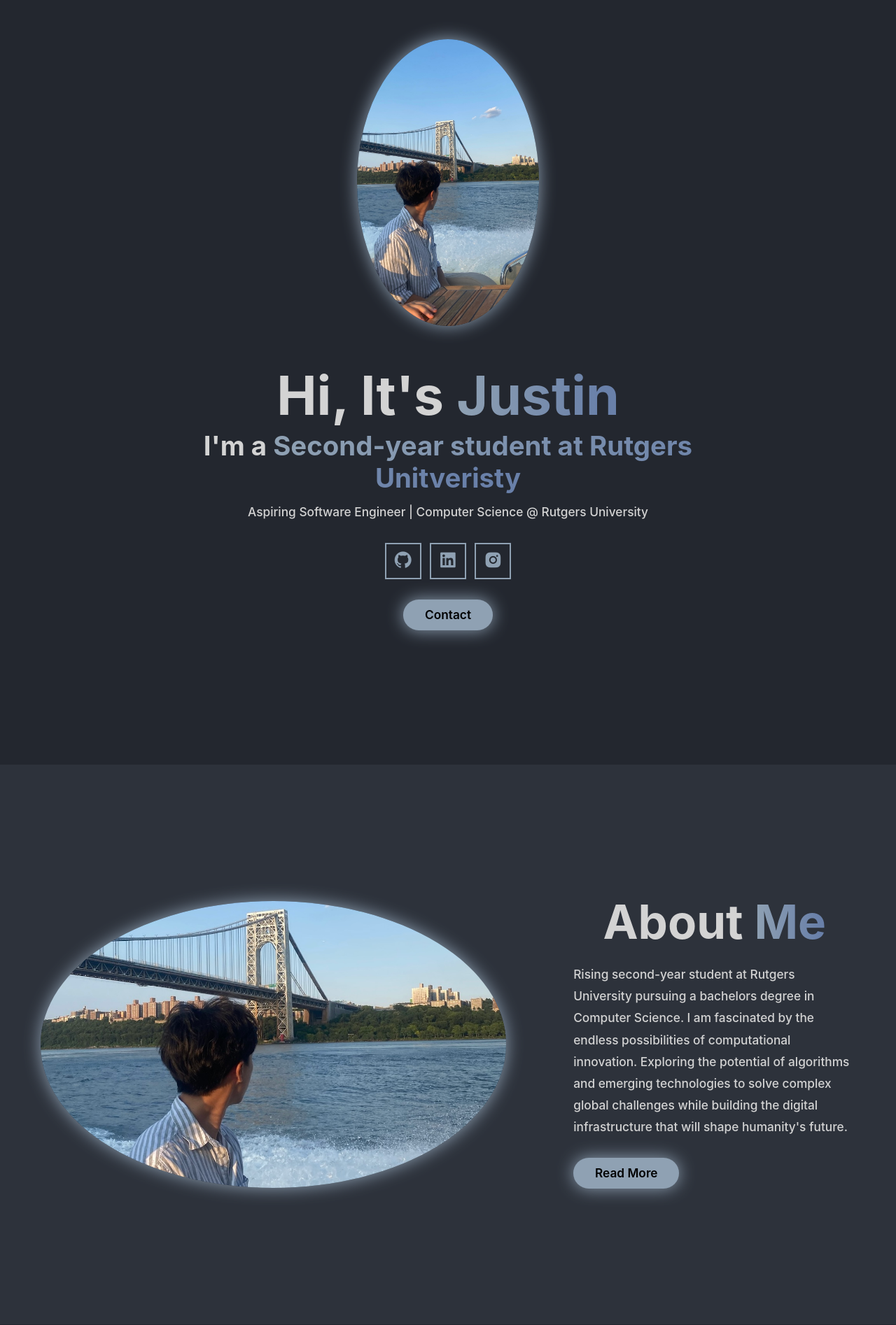
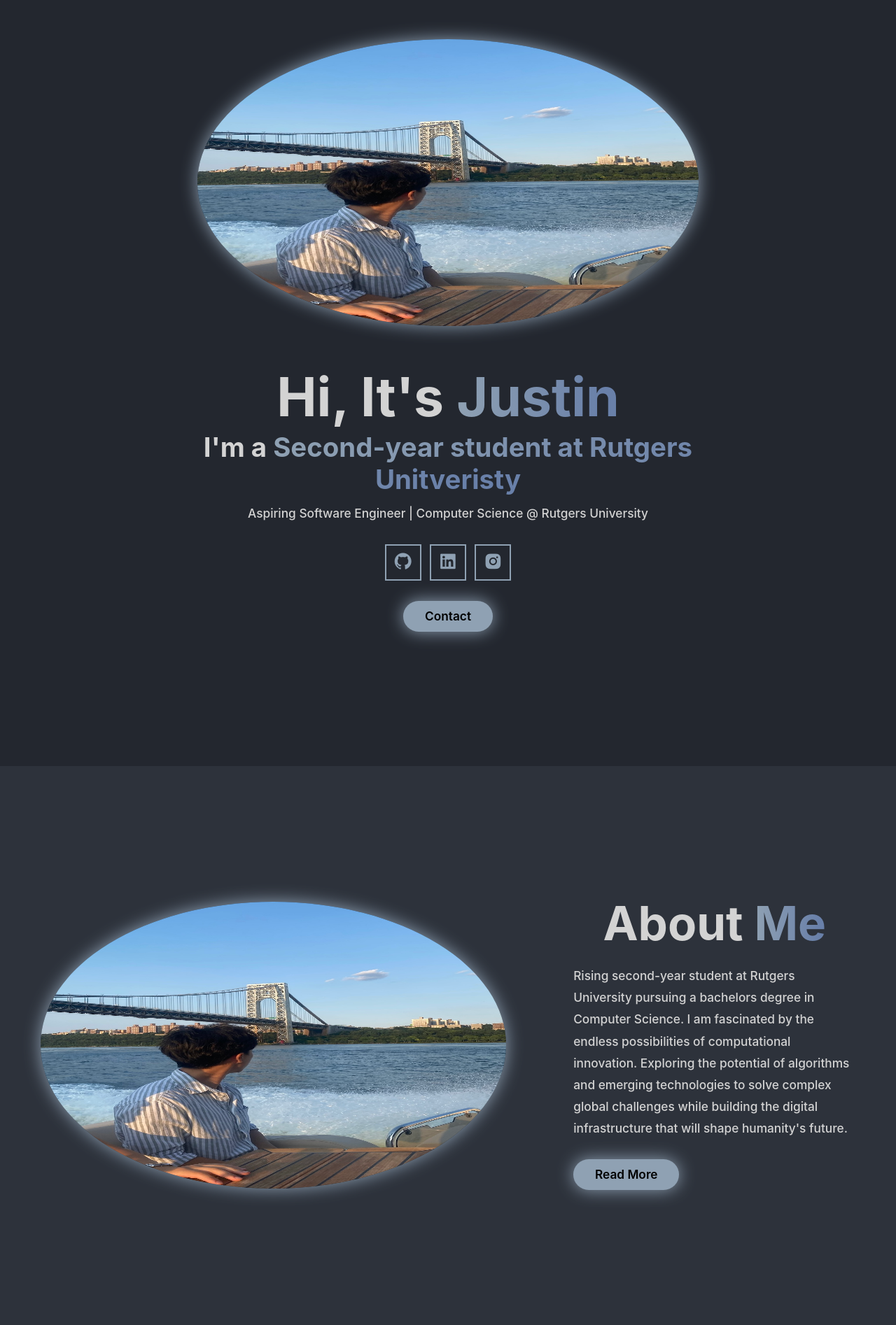
Before and after one commit to JustinK33/Personal-Porfolio, a Flask app: page / in a window 1280 px wide. Shown: the part 136-2030 px from the top of the page at 70% size. Run offline with Flask 3, Linux system fonts and the light colour scheme.

Commit message:
Update styles.css

```diff
--- a/static/styles.css
+++ b/static/styles.css
@@ -194,14 +194,11 @@ span{
   line-height: 1.8;
 }
 .home-img img{
-  width: min(65vw, 260px);
+  width: 32vw;
   height: 32vw;
-  aspect-ratio: 1 / 1;
   border-radius: 50%;
-  object-fit: cover;
-  display: block;
   box-shadow: 0 0 25px var(--main-color);
-  transition: 0.4s ease-in-out;
+  transition: 0.4s ease-in-out
 }
 .home-img img:hover{
   box-shadow: 0 0 25px var(--main-color),
@@ -269,11 +266,9 @@ span{
   background: var(--second-bg-color);
 }
 .about-img img{
-  width: min(65vw, 260px);  height: 32vw;
-  aspect-ratio: 1 / 1;
+  width: 32vw;
+  height: 32vw;
   border-radius: 50%;
-  object-fit: cover;
-  display: block;
   box-shadow: 0 0 25px var(--main-color);
   transition: 0.4s ease-in-out;
 }
@@ -459,6 +454,9 @@ span{
     align-items: center;
     text-align: center;
   }
+  .home-img img{
+    width: 56vw;
+  }
   .about h2{
     text-align: center;
     margin: 2rem 0;
```
